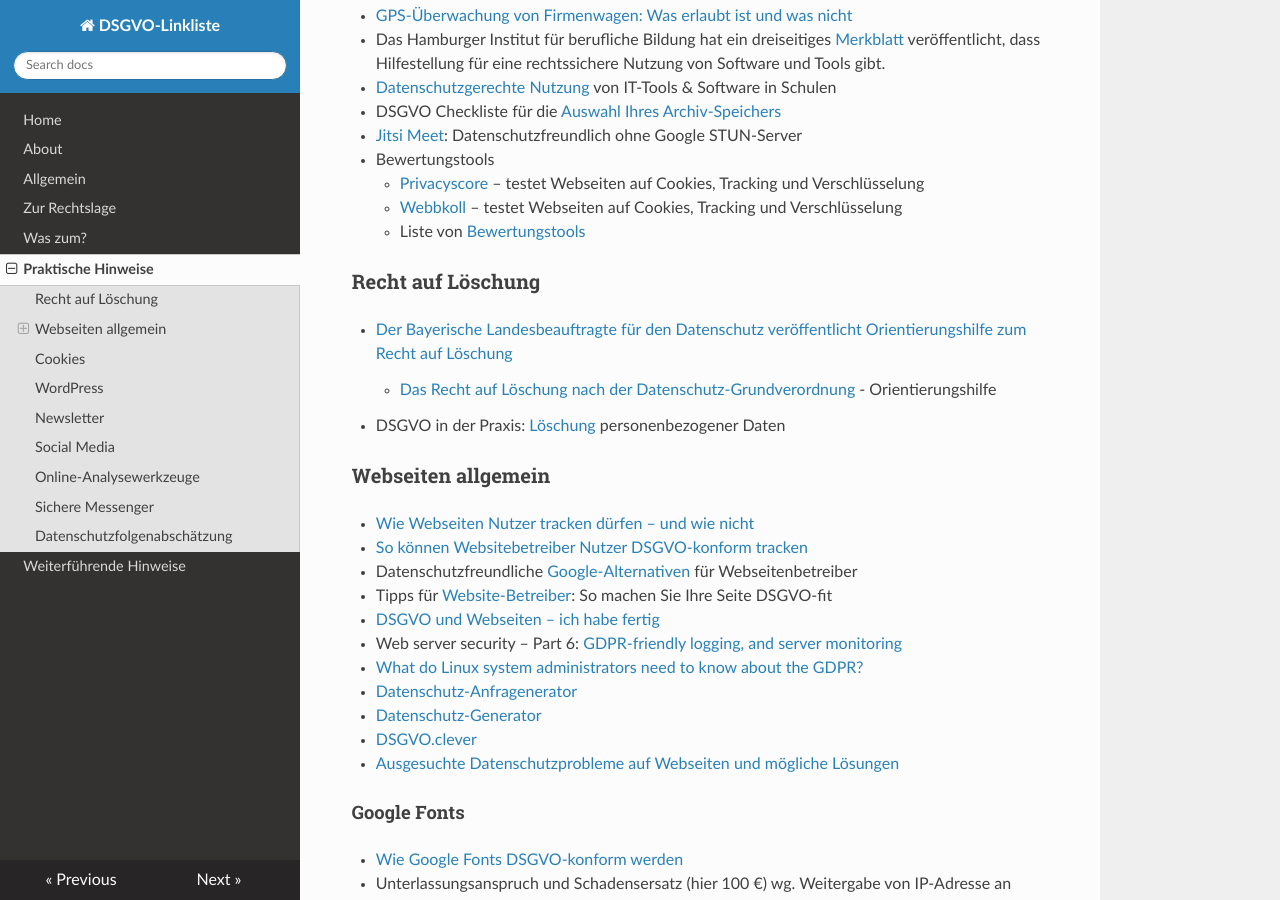
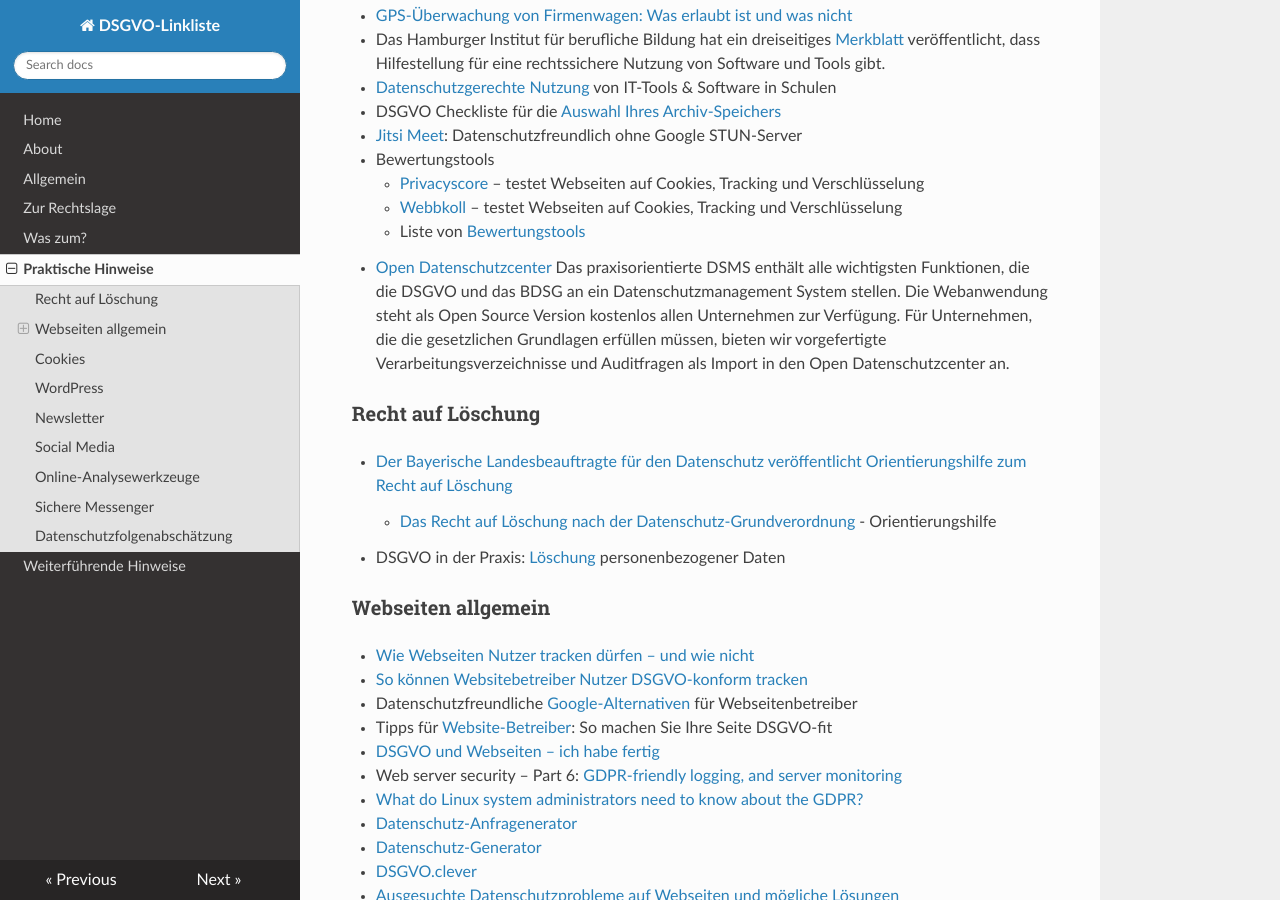
Before and after one commit to jrselzer/DSGVO-Linkliste, an MkDocs documentation site: the page built from docs/Praktische_Hinweise.md, in a window 1280 px wide and 900 px high, scrolled down 967 px. Built offline with MkDocs 1.6.1, drawn with Linux system fonts in a browser that asks for light colours; nearby versions of some CDN libraries.

Commit message:
Update Praktische_Hinweise.md

```diff
--- a/docs/Praktische_Hinweise.md
+++ b/docs/Praktische_Hinweise.md
@@ -38,6 +38,7 @@
     * [Privacyscore](https://privacyscore.org) – testet Webseiten auf Cookies, Tracking und Verschlüsselung
     * [Webbkoll](https://webbkoll.dataskydd.net/) – testet Webseiten auf Cookies, Tracking und Verschlüsselung
     * Liste von [Bewertungstools](https://www.kuketz-blog.de/empfehlungsecke/#online-bewertungstools)
+* [Open Datenschutzcenter](https://open-datenschutzcenter.de/) Das praxisorientierte DSMS enthält alle wichtigsten Funktionen, die die DSGVO und das BDSG an ein Datenschutzmanagement System stellen. Die Webanwendung steht als Open Source Version kostenlos allen Unternehmen zur Verfügung. Für Unternehmen, die die gesetzlichen Grundlagen erfüllen müssen, bieten wir vorgefertigte Verarbeitungsverzeichnisse und Auditfragen als Import in den Open Datenschutzcenter an.
 
 ### Recht auf Löschung
 * [Der Bayerische Landesbeauftragte für den Datenschutz veröffentlicht Orientierungshilfe zum Recht auf Löschung](https://www.datenschutz-bayern.de/presse/20220620_Recht_auf_Loeschung.html)
```
